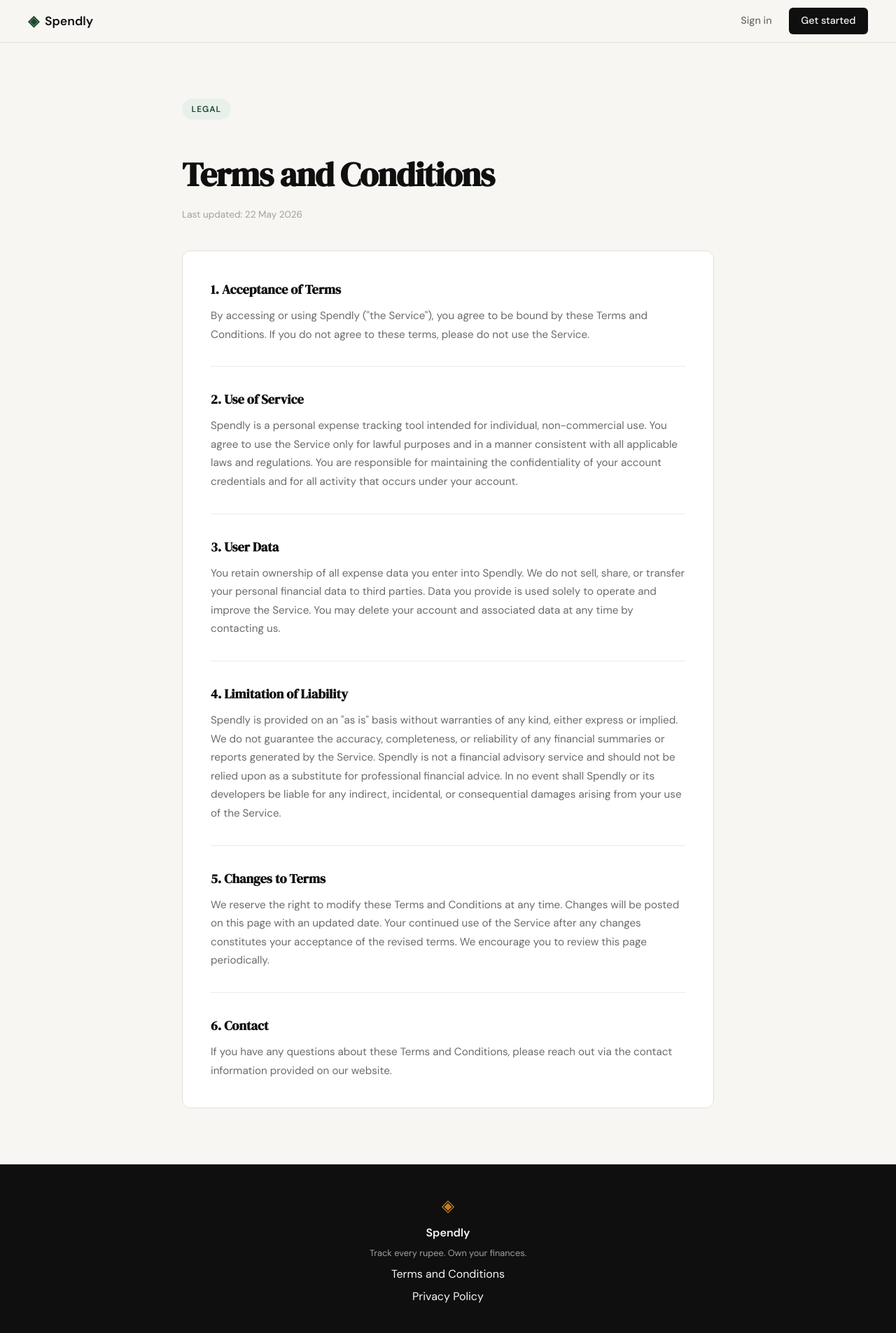
After one commit to manishsonthalia/Spendly, a Flask app: page /terms in a window 1280 px wide. The commit adds this page. Shown: the whole page at 70% size. Run offline with Flask 3, Linux system fonts and the light colour scheme.

Commit message:
Landing: add terms and conditions page and route

```diff
--- a/app.py
+++ b/app.py
@@ -20,6 +20,11 @@
 @app.route("/login")
 def login():
     return render_template("login.html")
+
+
+@app.route("/terms")
+def terms():
+    return render_template("terms.html")
 
 
 # ------------------------------------------------------------------ #
--- a/static/css/style.css
+++ b/static/css/style.css
@@ -508,6 +508,65 @@
 }
 
 /* ------------------------------------------------------------------ */
+/* Terms & legal pages                                                 */
+/* ------------------------------------------------------------------ */
+
+.terms-section {
+    padding: 5rem 2rem;
+}
+
+.terms-inner {
+    max-width: 760px;
+    margin: 0 auto;
+}
+
+.terms-header {
+    margin-bottom: 2.5rem;
+}
+
+.terms-title {
+    font-family: var(--font-display);
+    font-size: clamp(2rem, 4vw, 3rem);
+    color: var(--ink);
+    margin-top: 1rem;
+    margin-bottom: 0.5rem;
+    letter-spacing: -0.02em;
+}
+
+.terms-meta {
+    font-size: 0.85rem;
+    color: var(--ink-faint);
+}
+
+.terms-card {
+    background: var(--paper-card);
+    border: 1px solid var(--border);
+    border-radius: var(--radius-md);
+    padding: 2.5rem;
+    display: flex;
+    flex-direction: column;
+    gap: 2rem;
+}
+
+.terms-block + .terms-block {
+    border-top: 1px solid var(--border-soft);
+    padding-top: 2rem;
+}
+
+.terms-heading {
+    font-family: var(--font-display);
+    font-size: 1.15rem;
+    color: var(--ink);
+    margin-bottom: 0.6rem;
+}
+
+.terms-body {
+    font-size: 0.95rem;
+    color: var(--ink-muted);
+    line-height: 1.75;
+}
+
+/* ------------------------------------------------------------------ */
 /* Responsive                                                          */
 /* ------------------------------------------------------------------ */
 
--- a/templates/base.html
+++ b/templates/base.html
@@ -34,7 +34,7 @@
             <span class="brand-icon">◈</span>
             <span class="footer-name">Spendly</span>
             <p class="footer-copy">Track every rupee. Own your finances.</p>
-            <a href="#">Terms and Conditions</a>
+            <a href="{{ url_for('terms') }}">Terms and Conditions</a>
             <a href="#">Privacy Policy</a>
         </div>
     </footer>
--- /dev/null
+++ b/templates/terms.html
@@ -0,0 +1,51 @@
+{% extends "base.html" %}
+
+{% block title %}Terms and Conditions — Spendly{% endblock %}
+
+{% block content %}
+
+<section class="terms-section">
+    <div class="terms-inner">
+        <div class="terms-header">
+            <div class="hero-badge">Legal</div>
+            <h1 class="terms-title">Terms and Conditions</h1>
+            <p class="terms-meta">Last updated: 22 May 2026</p>
+        </div>
+
+        <div class="terms-card">
+
+            <div class="terms-block">
+                <h2 class="terms-heading">1. Acceptance of Terms</h2>
+                <p class="terms-body">By accessing or using Spendly ("the Service"), you agree to be bound by these Terms and Conditions. If you do not agree to these terms, please do not use the Service.</p>
+            </div>
+
+            <div class="terms-block">
+                <h2 class="terms-heading">2. Use of Service</h2>
+                <p class="terms-body">Spendly is a personal expense tracking tool intended for individual, non-commercial use. You agree to use the Service only for lawful purposes and in a manner consistent with all applicable laws and regulations. You are responsible for maintaining the confidentiality of your account credentials and for all activity that occurs under your account.</p>
+            </div>
+
+            <div class="terms-block">
+                <h2 class="terms-heading">3. User Data</h2>
+                <p class="terms-body">You retain ownership of all expense data you enter into Spendly. We do not sell, share, or transfer your personal financial data to third parties. Data you provide is used solely to operate and improve the Service. You may delete your account and associated data at any time by contacting us.</p>
+            </div>
+
+            <div class="terms-block">
+                <h2 class="terms-heading">4. Limitation of Liability</h2>
+                <p class="terms-body">Spendly is provided on an "as is" basis without warranties of any kind, either express or implied. We do not guarantee the accuracy, completeness, or reliability of any financial summaries or reports generated by the Service. Spendly is not a financial advisory service and should not be relied upon as a substitute for professional financial advice. In no event shall Spendly or its developers be liable for any indirect, incidental, or consequential damages arising from your use of the Service.</p>
+            </div>
+
+            <div class="terms-block">
+                <h2 class="terms-heading">5. Changes to Terms</h2>
+                <p class="terms-body">We reserve the right to modify these Terms and Conditions at any time. Changes will be posted on this page with an updated date. Your continued use of the Service after any changes constitutes your acceptance of the revised terms. We encourage you to review this page periodically.</p>
+            </div>
+
+            <div class="terms-block">
+                <h2 class="terms-heading">6. Contact</h2>
+                <p class="terms-body">If you have any questions about these Terms and Conditions, please reach out via the contact information provided on our website.</p>
+            </div>
+
+        </div>
+    </div>
+</section>
+
+{% endblock %}
```
